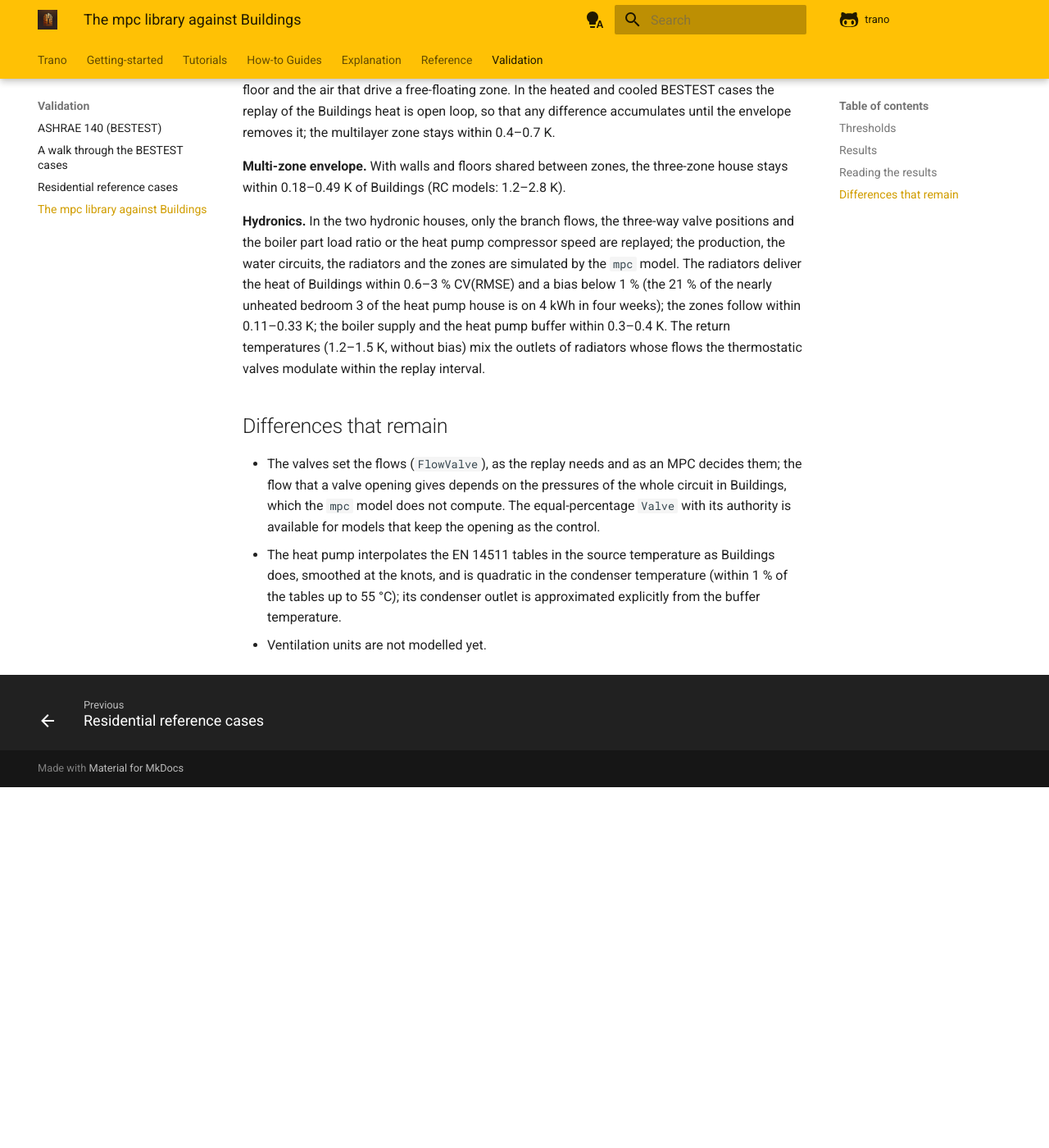
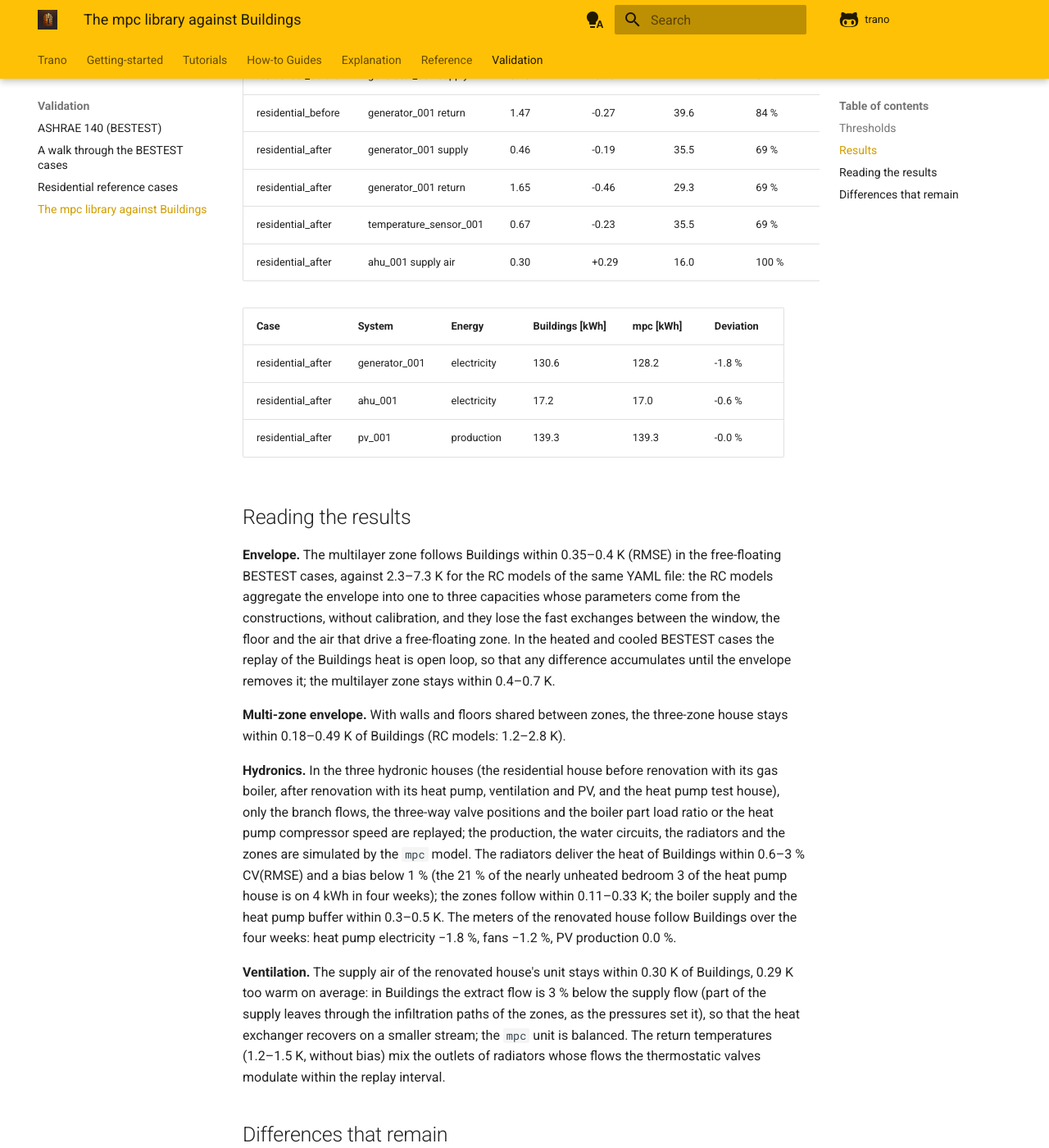
Before and after one commit to andoludo/trano, an MkDocs documentation site: the page built from docs/validation/mpc_library.md, in a window 1280 px wide and 1400 px high, scrolled down 4766 px. Shown: the whole window at 82% size. Built offline with MkDocs 1.6.1 and Material for MkDocs 9.7.7, drawn with Linux system fonts in a browser that asks for light colours; comment, search, counter and statistics services are not loaded; before the commit the page ends 5726 px from its top, so only the background shows below that; some of the changed text lies outside the part shown.

Commit message:
Validate the renovated house and hold ventilation units at their design flow
- The renovated residential house (air-to-water heat pump with its buffer,
  radiators, balanced ventilation with heat recovery, PV) replayed against
  Buildings: zones 0.12-0.17 K, radiator heat CV(RMSE) 1.8-4.4 %, supply air
  0.30 K, heat pump electricity -1.8 %, fans -1.2 %, PV 0.0 %.
- Ventilation speed bounds hold the design flow by default (no indoor air
  quality model to keep an optimizer from stopping it); the optimal control
  treats equal bounds as a fixed control.
- Tutorial and validation page cover the ventilation unit and the PV array.

Co-Authored-By: Claude Opus 5.5 <noreply@anthropic.com>
Claude-Session: https://claude.ai/code/session_01CU8w4QCDjnZqZHaCxYEs3e

```diff
--- a/docs/validation/mpc_library.md
+++ b/docs/validation/mpc_library.md
@@ -13,8 +13,9 @@ systems did:
 
 * the heat of the ideal emitters of each zone, for the envelope cases;
 * the flow of each radiator branch, the position of each three-way valve and the part load ratio of the boiler
-  (or the speed of the heat pump compressor), for the hydronic cases. Everything else is simulated by the
-  `mpc` model: the production, the water circuits, the radiators and the zones.
+  (or the speed of the heat pump compressor), for the hydronic cases, and the air flow of the ventilation unit.
+  Everything else is simulated by the `mpc` model: the production, the water circuits, the radiators, the
+  ventilation, the PV array and the zones.
 
 Weather, solar irradiance (direct, Perez diffuse) and occupancy come from the same Buildings blocks in both
 models. The zone air temperatures are compared every 15 minutes; the radiator heat hour by hour (ASHRAE
@@ -88,6 +89,12 @@ flow, so that their reading in a stagnant circuit says nothing of the circuit.
 | residential_before | Multilayer | bedroom_2_001 | 0.12 | -0.06 | 0.61 | 17.31 | 544 | 0.6 % | -0.1 % |
 | residential_before | Multilayer | bedroom_3_001 | 0.11 | -0.04 | 0.51 | 17.32 | 250 | 0.7 % | -0.1 % |
 | residential_before | Multilayer | bathroom_001 | 0.19 | -0.03 | 1.36 | 17.58 | 239 | 3.0 % | +0.1 % |
+| residential_after | Multilayer | living_001 | 0.17 | -0.13 | 0.56 | 20.16 | 201 | 2.0 % | -0.3 % |
+| residential_after | Multilayer | kitchen_001 | 0.13 | -0.09 | 0.34 | 20.08 | 125 | 1.8 % | -0.5 % |
+| residential_after | Multilayer | bedroom_1_001 | 0.13 | -0.08 | 0.38 | 18.14 | 24 | 2.8 % | -0.3 % |
+| residential_after | Multilayer | bedroom_2_001 | 0.12 | -0.08 | 0.34 | 17.90 | 46 | 2.2 % | -0.4 % |
+| residential_after | Multilayer | bedroom_3_001 | 0.12 | -0.06 | 0.36 | 18.02 | 15 | 2.3 % | -0.5 % |
+| residential_after | Multilayer | bathroom_001 | 0.13 | -0.06 | 0.52 | 19.09 | 51 | 4.4 % | -0.5 % |
 
 | Case | Water temperature | RMSE [K] | Bias [K] | Mean Buildings [degC] | Time compared (circulating) |
 |---|---|---|---|---|---|
@@ -97,6 +104,16 @@ flow, so that their reading in a stagnant circuit says nothing of the circuit.
 | residential_before | temperature_sensor_001 | 0.42 | -0.16 | 74.7 | 84 % |
 | residential_before | generator_001 supply | 0.40 | -0.10 | 74.7 | 84 % |
 | residential_before | generator_001 return | 1.47 | -0.27 | 39.6 | 84 % |
+| residential_after | generator_001 supply | 0.46 | -0.19 | 35.5 | 69 % |
+| residential_after | generator_001 return | 1.65 | -0.46 | 29.3 | 69 % |
+| residential_after | temperature_sensor_001 | 0.67 | -0.23 | 35.5 | 69 % |
+| residential_after | ahu_001 supply air | 0.30 | +0.29 | 16.0 | 100 % |
+
+| Case | System | Energy | Buildings [kWh] | mpc [kWh] | Deviation |
+|---|---|---|---|---|---|
+| residential_after | generator_001 | electricity | 130.6 | 128.2 | -1.8 % |
+| residential_after | ahu_001 | electricity | 17.2 | 17.0 | -0.6 % |
+| residential_after | pv_001 | production | 139.3 | 139.3 | -0.0 % |
 
 ## Reading the results
 
@@ -110,11 +127,19 @@ envelope removes it; the multilayer zone stays within 0.4–0.7 K.
 **Multi-zone envelope.** With walls and floors shared between zones, the three-zone house stays within
 0.18–0.49 K of Buildings (RC models: 1.2–2.8 K).
 
-**Hydronics.** In the two hydronic houses, only the branch flows, the three-way valve positions and the boiler part
+**Hydronics.** In the three hydronic houses (the residential house before renovation with its gas boiler, after
+renovation with its heat pump, ventilation and PV, and the heat pump test house), only the branch flows, the three-way valve positions and the boiler part
 load ratio or the heat pump compressor speed are replayed; the production, the water circuits, the radiators and
 the zones are simulated by the `mpc` model. The radiators deliver the heat of Buildings within 0.6–3 % CV(RMSE)
 and a bias below 1 % (the 21 % of the nearly unheated bedroom 3 of the heat pump house is on 4 kWh in four
-weeks); the zones follow within 0.11–0.33 K; the boiler supply and the heat pump buffer within 0.3–0.4 K. The
+weeks); the zones follow within 0.11–0.33 K; the boiler supply and the heat pump buffer within 0.3–0.5 K. The meters of
+the renovated house follow Buildings over the four weeks: heat pump electricity −1.8 %, fans −1.2 %, PV
+production 0.0 %.
+
+**Ventilation.** The supply air of the renovated house's unit stays within 0.30 K of Buildings, 0.29 K too warm on
+average: in Buildings the extract flow is 3 % below the supply flow (part of the supply leaves through the
+infiltration paths of the zones, as the pressures set it), so that the heat exchanger recovers on a smaller
+stream; the `mpc` unit is balanced. The
 return temperatures (1.2–1.5 K, without bias) mix the outlets of radiators whose flows the thermostatic valves
 modulate within the replay interval.
 
@@ -127,4 +152,4 @@ modulate within the replay interval.
 * The heat pump interpolates the EN 14511 tables in the source temperature as Buildings does, smoothed at the
   knots, and is quadratic in the condenser temperature (within 1 % of the tables up to 55 °C); its condenser
   outlet is approximated explicitly from the buffer temperature.
-* Ventilation units are not modelled yet.
+* Ventilation units are balanced (see above).
```
Also changed, not shown: MPC_LIBRARY_PLAN.md (+2 -2 lines), docs/tutorials/mpc_multilayer_hydronics.md (+24 -6 lines), 2 other files.
